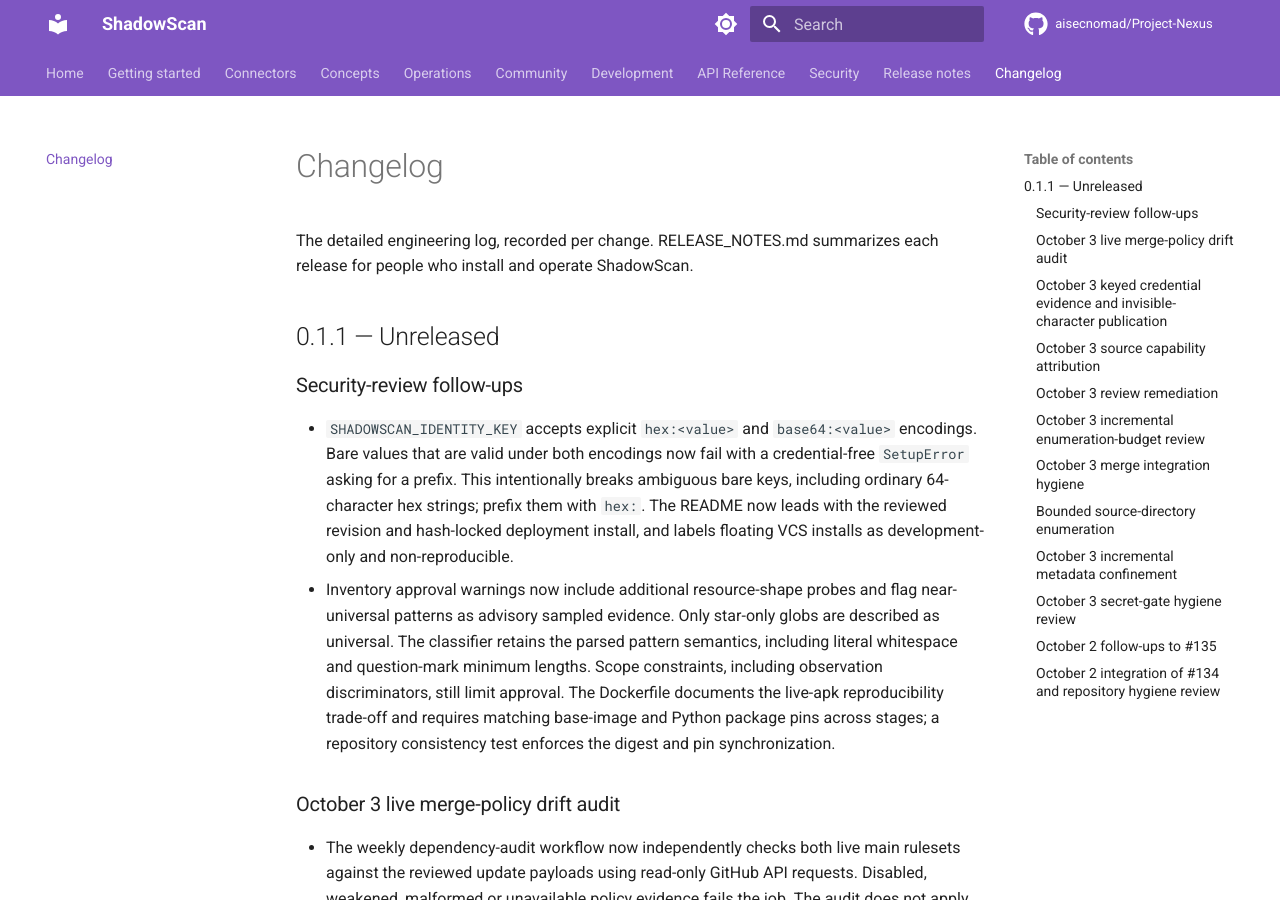
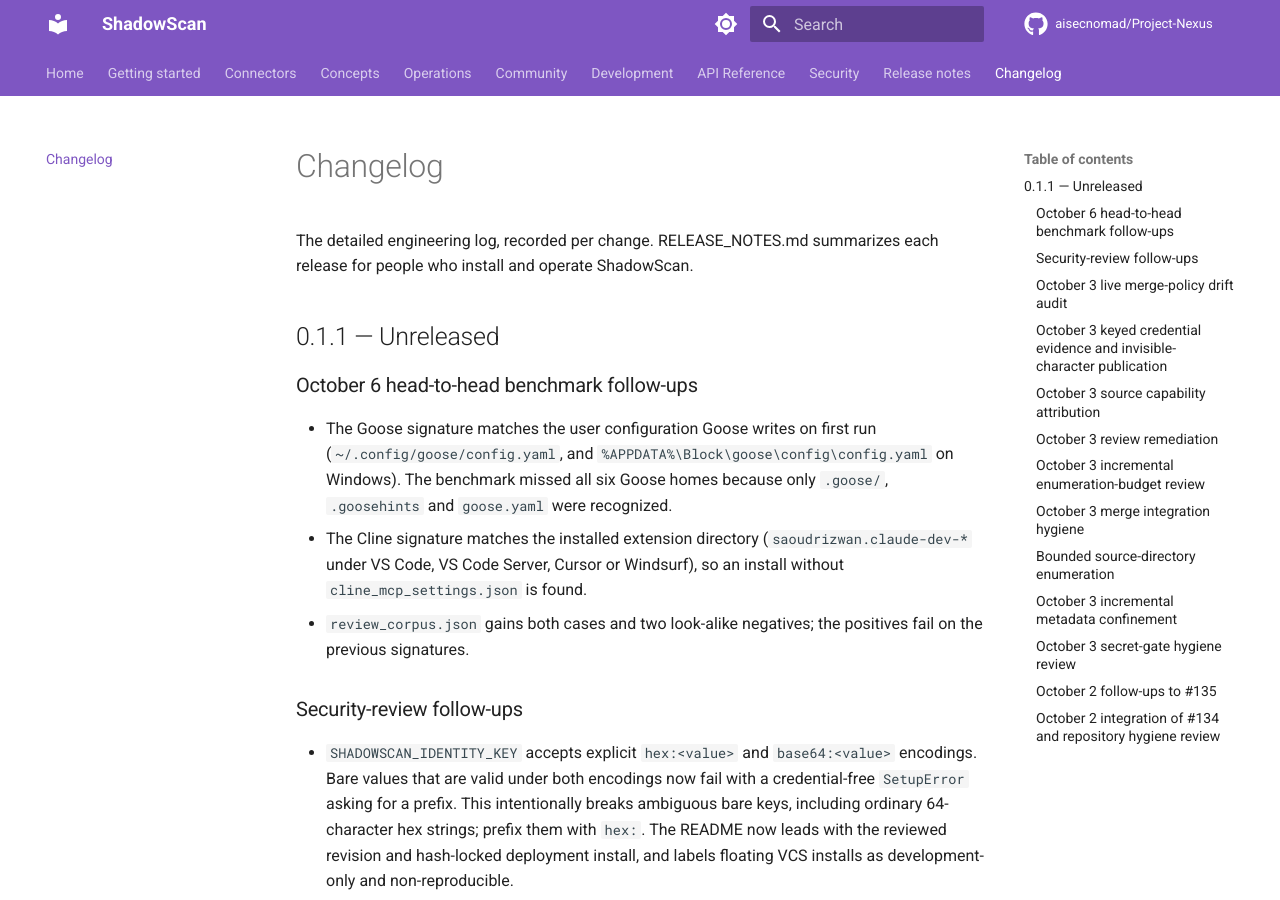
Before and after one commit to aisecnomad/Project-Nexus, an MkDocs documentation site: the page built from docs/changelog.md, in a window 1280 px wide and 900 px high. Built offline with MkDocs 1.6.1 and Material for MkDocs 9.7.7, drawn with Linux system fonts in a browser that asks for light colours; comment, search, counter and statistics services are not loaded.

Commit message:
Detect Goose user configs and installed Cline extensions
The head-to-head benchmark missed all six Goose homes and three Cline
installs. Goose's signature only knew project files (.goose/, .goosehints,
goose.yaml), not the user configuration it writes to
~/.config/goose/config.yaml (or %APPDATA%\Block\goose\config on
Windows). Cline was found only through cline_mcp_settings.json, not
through its installed editor extension (saoudrizwan.claude-dev-*).

review_corpus.json gains both cases plus a mongoose config and an
ordinary editor extension as look-alike negatives; the two positives
fail on the previous signatures. All bundled corpora still pass with
unchanged known gaps.

Co-Authored-By: Claude Opus 5.5 <noreply@anthropic.com>
Claude-Session: https://claude.ai/code/session_014Zj7MwxeXJNuueGpMTpVQ1
Signed-off-by: Claude <noreply@anthropic.com>

```diff
--- a/CHANGELOG.md
+++ b/CHANGELOG.md
@@ -4,6 +4,19 @@ The detailed engineering log, recorded per change. RELEASE_NOTES.md
 summarizes each release for people who install and operate ShadowScan.
 
 ## 0.1.1 — Unreleased
+
+### October 6 head-to-head benchmark follow-ups
+
+- The Goose signature matches the user configuration Goose writes on first
+  run (`~/.config/goose/config.yaml`, and
+  `%APPDATA%\Block\goose\config\config.yaml` on Windows). The benchmark
+  missed all six Goose homes because only `.goose/`, `.goosehints` and
+  `goose.yaml` were recognized.
+- The Cline signature matches the installed extension directory
+  (`saoudrizwan.claude-dev-*` under VS Code, VS Code Server, Cursor or
+  Windsurf), so an install without `cline_mcp_settings.json` is found.
+- `review_corpus.json` gains both cases and two look-alike negatives; the
+  positives fail on the previous signatures.
 
 ### Security-review follow-ups
 
```
Also changed, not shown: README.md (+1 -1 lines), RELEASE_NOTES.md (+1 -1 lines), docs/evaluation.md (+4 -0 lines), 2 other files.
